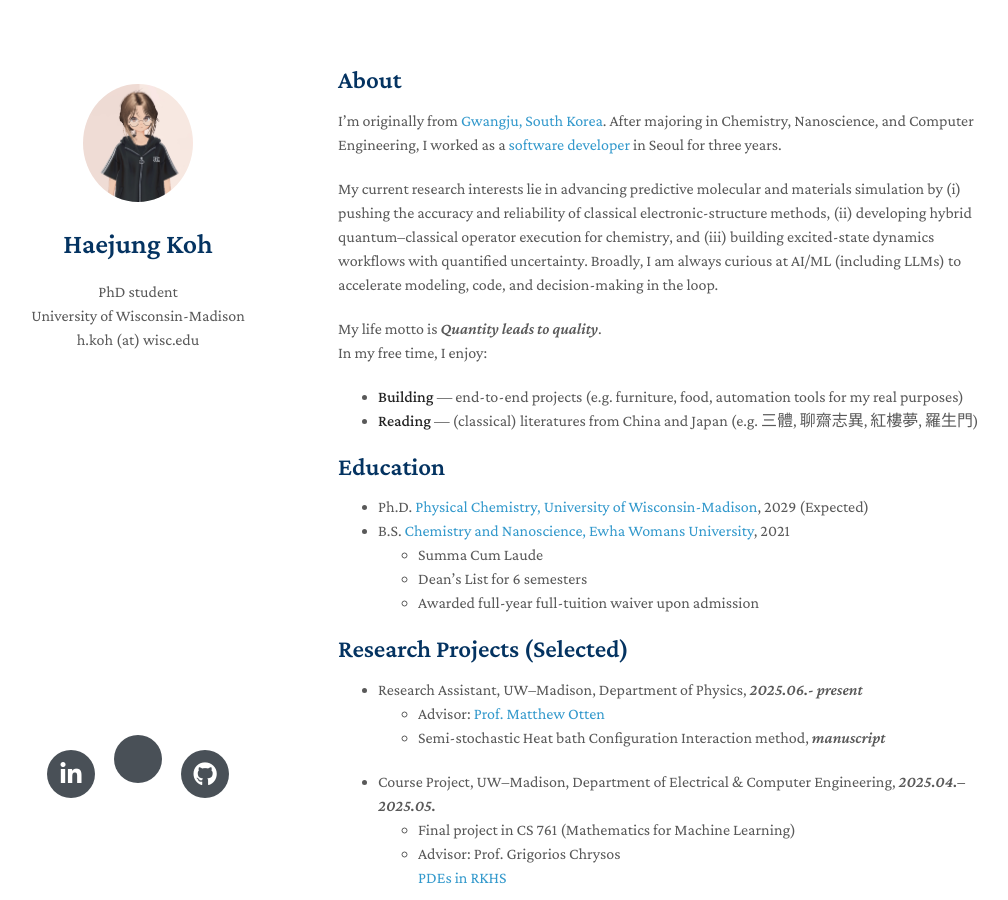
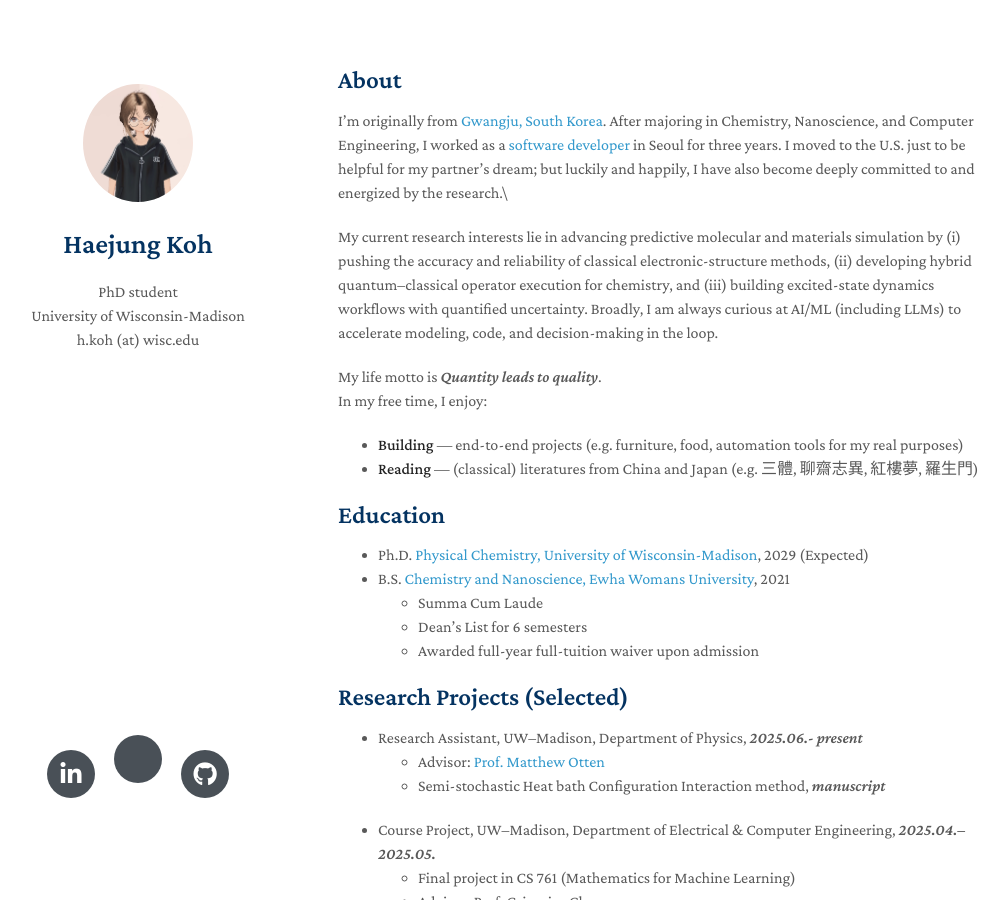
Before and after one commit to MaximHelio/MaximHelio.github.io, a Jekyll site: the page built from index.md, in a window 1280 px wide and 900 px high. Shown: the whole window, without its empty margins (132-1140 px from the left). Built offline with Jekyll 4.4.1, drawn with Linux system fonts in a browser that asks for light colours; nearby versions of some CDN libraries; a style sheet for code colours, icons or effects is not loaded; our own code applies the rules of GitHub Pages for plain Markdown files.

Commit message:
Add first

```diff
--- a/index.md
+++ b/index.md
@@ -3,7 +3,7 @@ layout: homepage
 ---
 ## About
 
-I’m originally from [Gwangju, South Korea](https://en.wikipedia.org/wiki/Gwangju). After majoring in Chemistry, Nanoscience, and Computer Engineering, I worked as a [software developer](./assets/Portfolio.pdf) in Seoul for three years.
+I’m originally from [Gwangju, South Korea](https://en.wikipedia.org/wiki/Gwangju). After majoring in Chemistry, Nanoscience, and Computer Engineering, I worked as a [software developer](./assets/Portfolio.pdf) in Seoul for three years. I moved to the U.S. just to be helpful for my partner's dream; but luckily and happily, I have also become deeply committed to and energized by the research.\\
 
 My current research interests lie in advancing predictive molecular and materials simulation by (i) pushing the accuracy and reliability of classical electronic-structure methods, (ii) developing hybrid quantum–classical operator execution for chemistry, and (iii) building excited-state dynamics workflows with quantified uncertainty. Broadly, I am always curious at AI/ML (including LLMs) to accelerate modeling, code, and decision-making in the loop.
 
```
